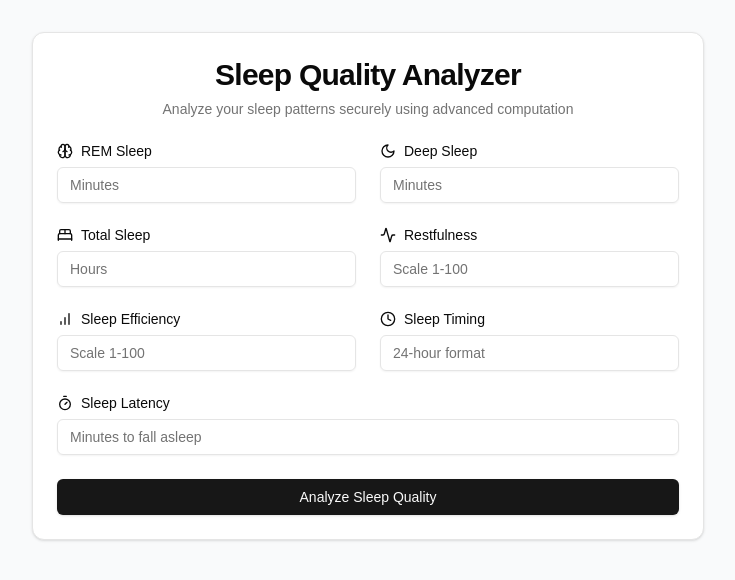
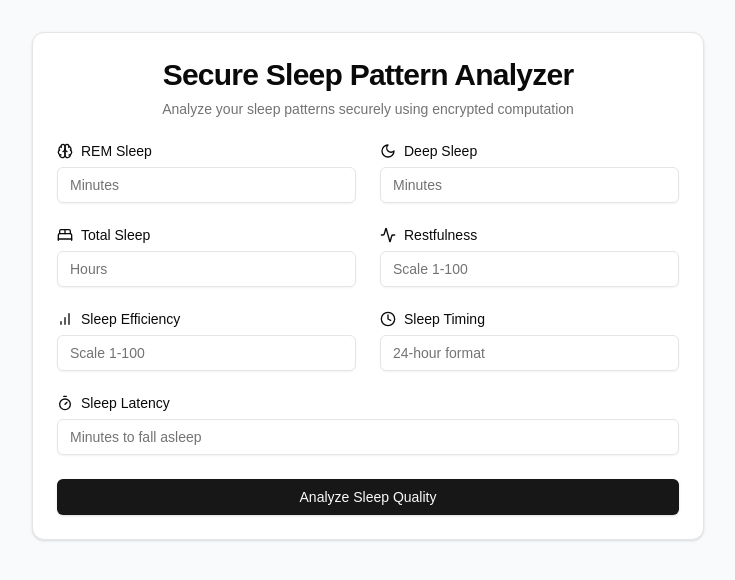
Before and after one commit to GatewayLabs/sleep-quality-analyzer-poc, a Next.js app: page / in a window 1280 px wide. Shown: the top 580 px of the page, without its empty margins (272-1007 px from the left). Built offline with nearby package versions, Linux system fonts and the light colour scheme.

Commit message:
fix: typo

```diff
--- a/app/page.tsx
+++ b/app/page.tsx
@@ -35,7 +35,7 @@ export default function SleepAnalyzer() {
       setResults(result.data);
       setError(null);
     } else {
-      setError(result.error);
+      setError(result?.error as string);
       setResults(null);
     }
   }
@@ -45,10 +45,10 @@ export default function SleepAnalyzer() {
       <Card className="mx-auto max-w-2xl">
         <CardHeader className="text-center">
           <CardTitle className="text-2xl md:text-3xl">
-            Sleep Quality Analyzer
+            Secure Sleep Pattern Analyzer
           </CardTitle>
           <CardDescription>
-            Analyze your sleep patterns securely using advanced computation
+            Analyze your sleep patterns securely using encrypted computation
           </CardDescription>
         </CardHeader>
         <CardContent>
```
